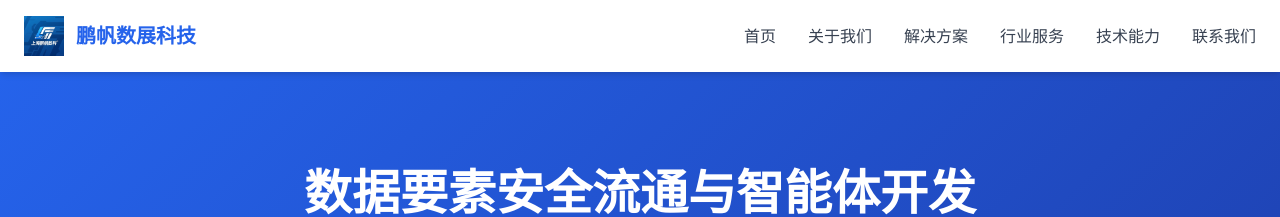
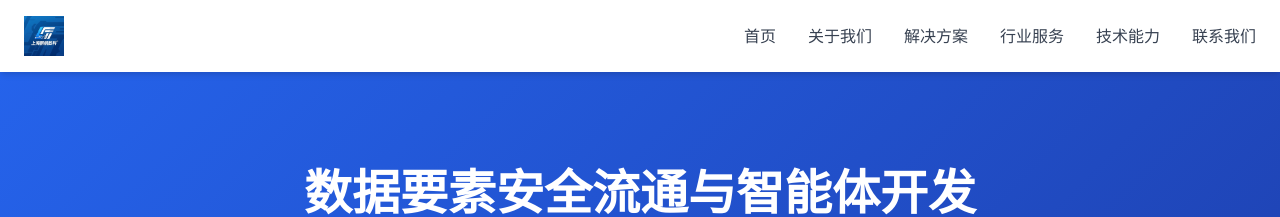
Before and after one commit to NandyShi/NandyShi.github.io, a Jekyll site: the page index.html, which Jekyll copies as it is, in a window 1280 px wide. Shown: the top 217 px of the page. Built offline with Jekyll 4.4.1, drawn with Linux system fonts in a browser that asks for light colours.

Commit message:
Update index.html

```diff
--- a/index.html
+++ b/index.html
@@ -41,7 +41,7 @@
             <div class="flex justify-between items-center">
                 <div class="flex items-center">
                     <img src="/img/e9SRQ1Yd6.png" alt="鹏帆数展公司logo" class="h-10 mr-3">
-                    <span class="text-xl font-bold text-blue-600">鹏帆数展科技</span>
+                    <span class="text-xl font-bold text-blue-600"></span>
                 </div>
                 <div class="hidden md:flex space-x-8">
                     <a href="#home" class="text-gray-700 hover:text-blue-600 font-medium">首页</a>
```
